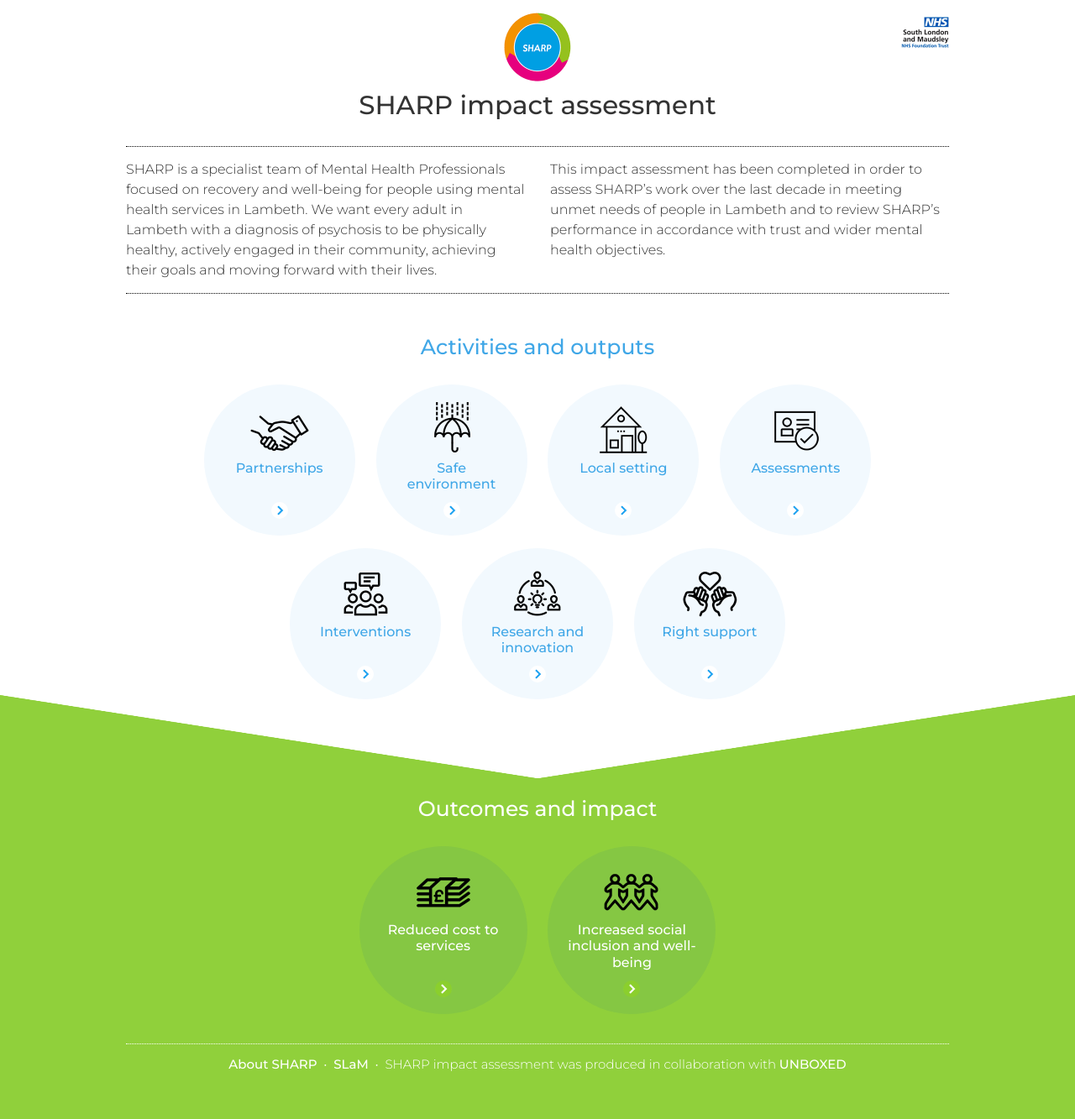
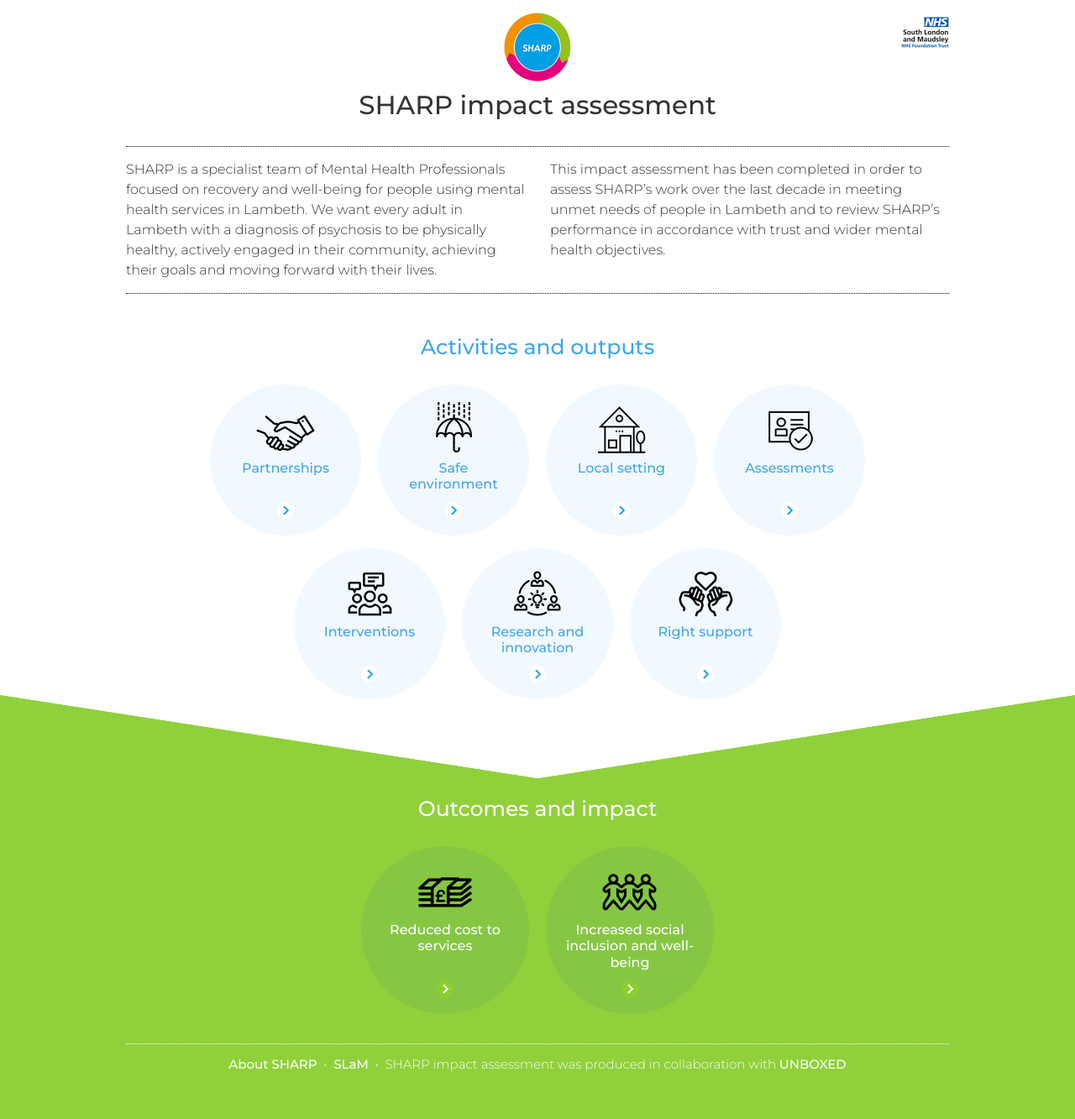
Before and after one commit to borisdivjak/sharp-ia, a Jekyll site: the page built from index.md, in a window 1280 px wide. Shown: the whole page at 84% size. Built offline with Jekyll 4.4.1, drawn with Linux system fonts in a browser that asks for light colours; our own code applies the rules of GitHub Pages for plain Markdown files.

Commit message:
remove gaps between home-items

```diff
--- a/assets/main.scss
+++ b/assets/main.scss
@@ -406,32 +406,26 @@
 
 .activities, .outcomes {
 	text-align: center;
+	font-size: 0;  // to remove gaps between inline-block elements
 
 	h2 {
+		color: $brand-color;
 		margin-top: 10px;
 		margin-bottom: $spacing-unit;
 	}
 }
 
-.activities h2 {
-	color: $brand-color;
-}
-
-.outcomes h2 {
-	color: white;
-}
-
-section.outcomes {
-	background: $brand-color-green;
-}
-
-section.outcomes {
+.outcomes {
 	background: $brand-color-green url('images/white-triangle.png') center top/100% 100px no-repeat;
 	padding-top: 110px;
 	margin-top: -20px;
 
 	@include media-query($on-palm) {
 		background-size: 1000px 100px;
+	}
+
+	h2 {
+		color: white;
 	}
 }
 
@@ -445,10 +439,6 @@
 	border-radius: 90px;
 	margin: 0 10px 15px;
 
-	font-size: $smaller-font-size;
-	line-height: $smaller-line-height;
-	font-weight: 500;
-
 	.home-item-icon img {
 		margin-top: 0;
 		padding-top: 20px;
@@ -458,6 +448,9 @@
 
 	.home-item-title {
 		padding: 0 20px;
+		font-size: $smaller-font-size;
+		line-height: $smaller-line-height;
+		font-weight: 500;
 	}
 
 	&::after {
@@ -489,8 +482,11 @@
 		&.activity-item {
 			width: 160px;
 			height: 160px;
-			margin: 0 5px 10px;
-			font-size: 0.9em;
+			margin: 0 6px 10px;
+
+			.home-item-title {
+				font-size: ceil($smaller-font-size * 0.9);
+			}
 
 			.home-item-icon img {
 				width: 55px;
```
